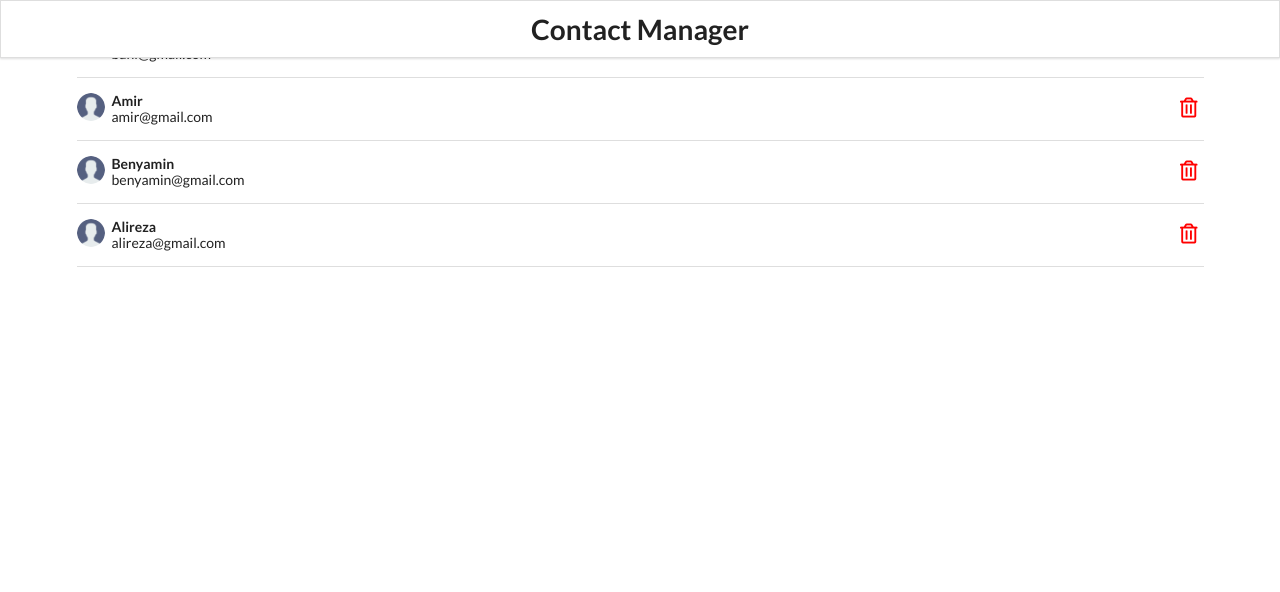
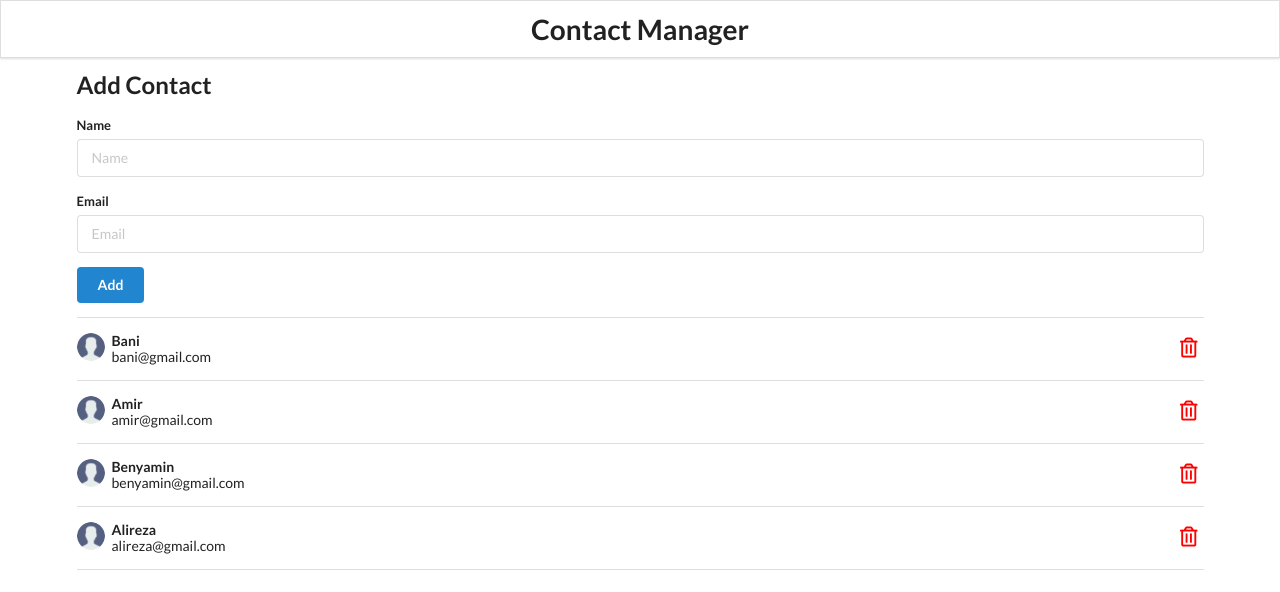
Before and after one commit to Amir-Pourhadi/Contact-Manager, a React (Create React App) app: page / in a window 1280 px wide. Shown: the top 592 px of the page. Built offline with nearby package versions, Linux system fonts and the light colour scheme.

Commit message:
handleAdd contact

```diff
--- a/src/components/AddContact.jsx
+++ b/src/components/AddContact.jsx
@@ -1,15 +1,52 @@
-export default function AddContact() {
+import { useState } from "react";
+
+export default function AddContact({ handleAddContact }) {
+	const [contact, setContact] = useState({ id: "", name: "", email: "" });
+
+	/**
+	 * To handle input changes and update contact state
+	 * @param {event} e
+	 */
+	const handleChange = (e) => {
+		setContact({ ...contact, [e.target.name]: e.target.value });
+	};
+
+	/**
+	 * To handle submit
+	 * @param {event} e
+	 */
+	const addContact = (e) => {
+		e.preventDefault();
+		if (contact.name && contact.email) handleAddContact(contact);
+		else alert("All fields are mandatory!");
+		setContact({ id: "", name: "", email: "" });
+	};
+
 	return (
 		<div className="ui main">
 			<h2>Add Contact</h2>
-			<form className="ui form">
+			<form className="ui form" onSubmit={addContact}>
 				<div className="field">
 					<label htmlFor="input-name">Name</label>
-					<input id="input-name" type="text" placeholder="Name" />
+					<input
+						id="input-name"
+						type="text"
+						name="name"
+						placeholder="Name"
+						value={contact.name}
+						onChange={handleChange}
+					/>
 				</div>
 				<div className="field">
 					<label htmlFor="input-email">Email</label>
-					<input id="input-email" type="text" placeholder="Email" />
+					<input
+						id="input-email"
+						type="text"
+						name="email"
+						placeholder="Email"
+						value={contact.email}
+						onChange={handleChange}
+					/>
 				</div>
 				<input type="submit" value="Add" className="ui button blue" />
 			</form>
--- a/src/components/ContactList.jsx
+++ b/src/components/ContactList.jsx
@@ -1,12 +1,23 @@
-import contacts from "../data/contacts.json";
+import { useState } from "react";
+import fakeContacts from "../data/contacts.json";
+import AddContact from "./AddContact";
 import ContactCard from "./ContactCard";
 
 export default function ContactList() {
+	const [contacts, setContacts] = useState(fakeContacts);
+
+	const handleAddContact = (contact) => {
+		setContacts([contact, ...contacts]);
+	};
+
 	return (
-		<div className="ui celled list">
-			{contacts.map((contact) => (
-				<ContactCard contact={contact} />
-			))}
-		</div>
+		<>
+			<AddContact handleAddContact={handleAddContact} />
+			<div className="ui celled list">
+				{contacts.map((contact, index) => (
+					<ContactCard contact={contact} key={index} />
+				))}
+			</div>
+		</>
 	);
 }
```
